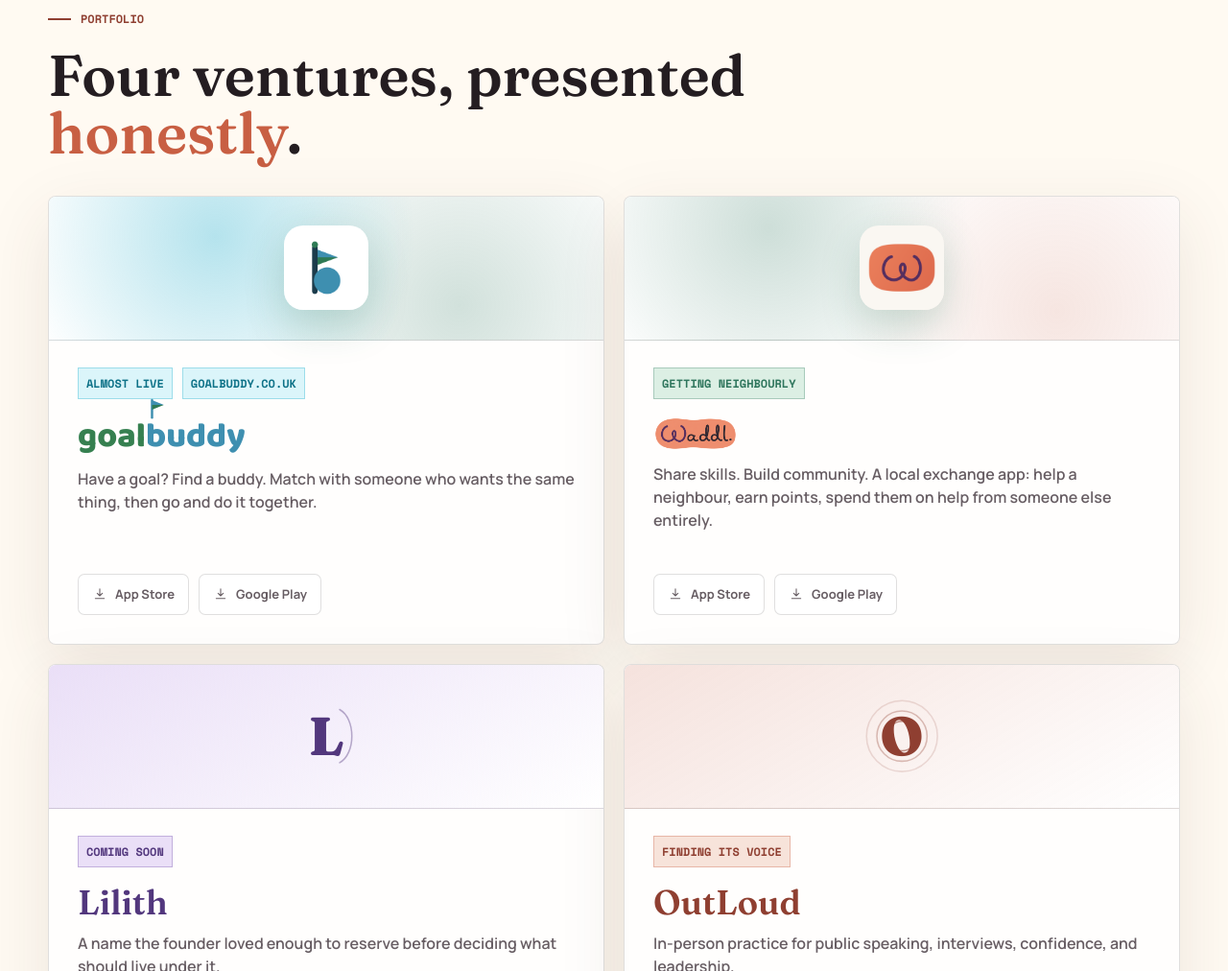
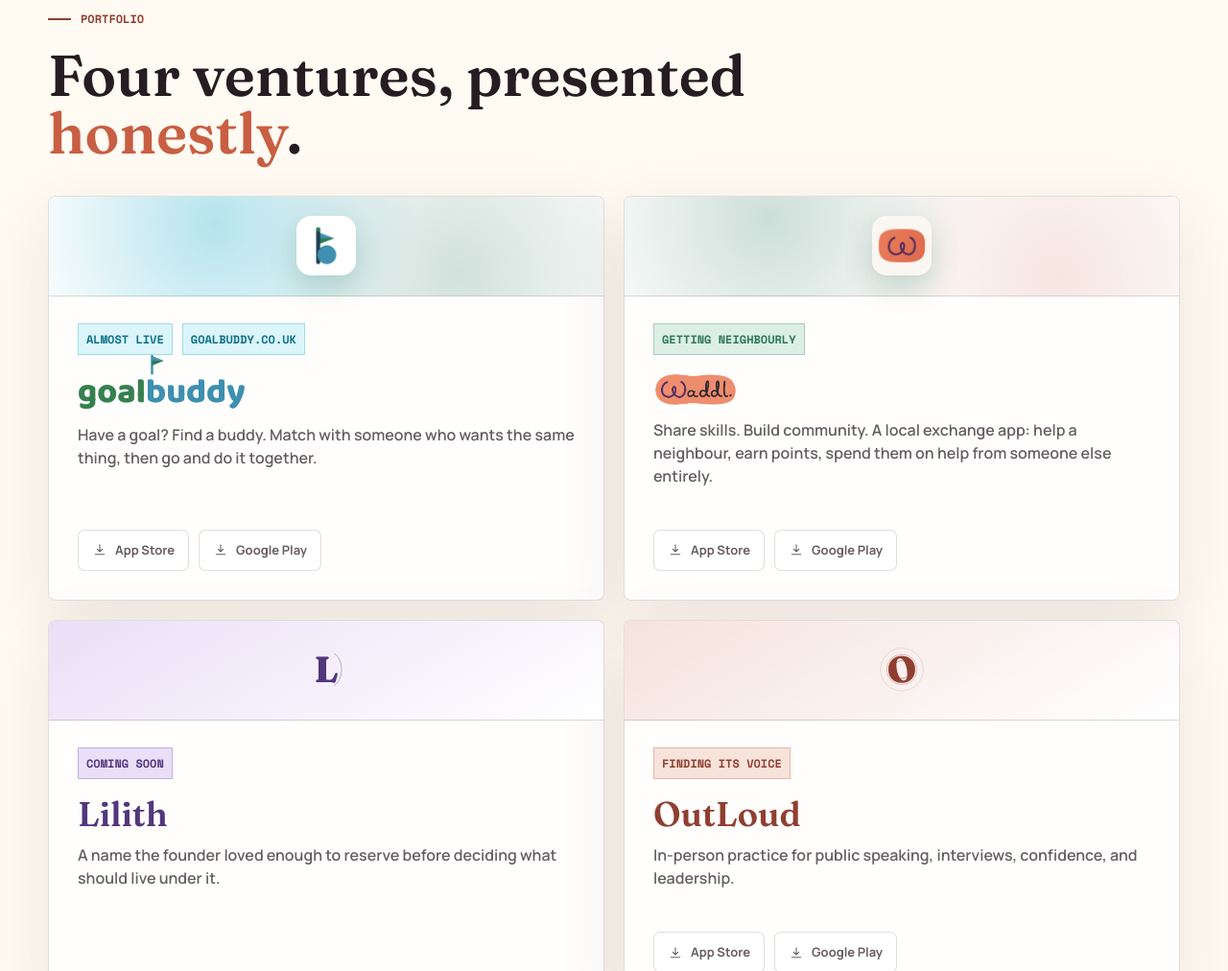
Before and after one commit to davidmaruta2/luxfordinteractive-web, a website: page index.html in a window 1280 px wide. Shown: the part 1842-2854 px from the top of the page at 96% size. Drawn offline with Linux system fonts and the light colour scheme.

Commit message:
Shrink venture icon boxes, write real value statements for Our ethos
The four portfolio cards' icon strips were resized down (150px to 104px
height; icons/monogram letters scaled down to match) per owner feedback
that they were too big -- kept uniform across all four cards, same as the
rest of that grid.

Our ethos section: replaced the amateurish "Our apps enable at least one
of the following" lead line and the ad-copy-style taglines ("Access more,
spend less.") with an actual professional value statement per card, each
starting "We believe..." -- Opportunity, Learning, and Real-world
connection are now genuine stated company values, not marketing taglines.

```diff
--- a/index.html
+++ b/index.html
@@ -79,7 +79,7 @@
         <div class="section-heading">
           <p class="eyebrow">Values</p>
           <h2>Our ethos.</h2>
-          <p class="ethos-lead">Our apps enable at least one of the following.</p>
+          <p class="ethos-lead">Every product we build is measured against these principles.</p>
         </div>
       </section>
 
@@ -90,7 +90,7 @@
           </svg>
           <div class="band-copy">
             <span>Opportunity</span>
-            <p class="band-tagline">Access more, spend less.</p>
+            <p class="band-tagline">We believe opportunity shouldn't be limited by what you can afford.</p>
           </div>
         </div>
         <div class="band-learning">
@@ -100,7 +100,7 @@
           </svg>
           <div class="band-copy">
             <span>Learning</span>
-            <p class="band-tagline">Grow by doing, not just watching.</p>
+            <p class="band-tagline">We believe the deepest learning comes from doing, not watching.</p>
           </div>
         </div>
         <div class="band-connection">
@@ -110,7 +110,7 @@
           </svg>
           <div class="band-copy">
             <span>Real-world connection</span>
-            <p class="band-tagline">Real people, not just profiles.</p>
+            <p class="band-tagline">We believe technology should bring people together in person, not replace it.</p>
           </div>
         </div>
       </section>
--- a/styles.css
+++ b/styles.css
@@ -561,7 +561,7 @@ h3 {
 
 .venture-visual {
   display: grid;
-  height: 150px;
+  height: 104px;
   place-items: center;
   border-bottom: 1px solid var(--line);
   background: var(--white);
@@ -575,10 +575,10 @@ h3 {
 }
 
 .goalbuddy-visual img {
-  width: 88px;
-  height: 88px;
-  border-radius: 20px;
-  box-shadow: 0 16px 40px rgba(47, 118, 93, 0.22);
+  width: 62px;
+  height: 62px;
+  border-radius: 15px;
+  box-shadow: 0 12px 28px rgba(47, 118, 93, 0.22);
 }
 
 .waddl-visual {
@@ -589,10 +589,10 @@ h3 {
 }
 
 .waddl-visual img {
-  width: 88px;
-  height: 88px;
-  border-radius: 20px;
-  box-shadow: 0 16px 40px rgba(47, 118, 93, 0.22);
+  width: 62px;
+  height: 62px;
+  border-radius: 15px;
+  box-shadow: 0 12px 28px rgba(47, 118, 93, 0.22);
 }
 
 .monogram-visual {
@@ -613,14 +613,14 @@ h3 {
 
 .monogram-motif {
   position: absolute;
-  width: 62%;
-  height: 62%;
+  width: 54%;
+  height: 54%;
 }
 
 .monogram-letter {
   position: relative;
   font-family: var(--display);
-  font-size: 56px;
+  font-size: 38px;
   font-weight: 800;
 }
 
```
